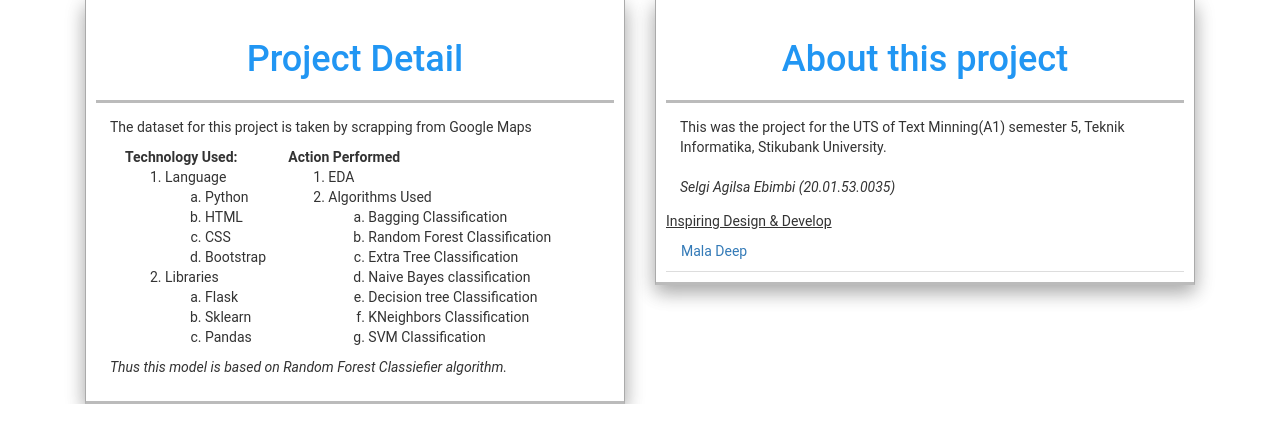
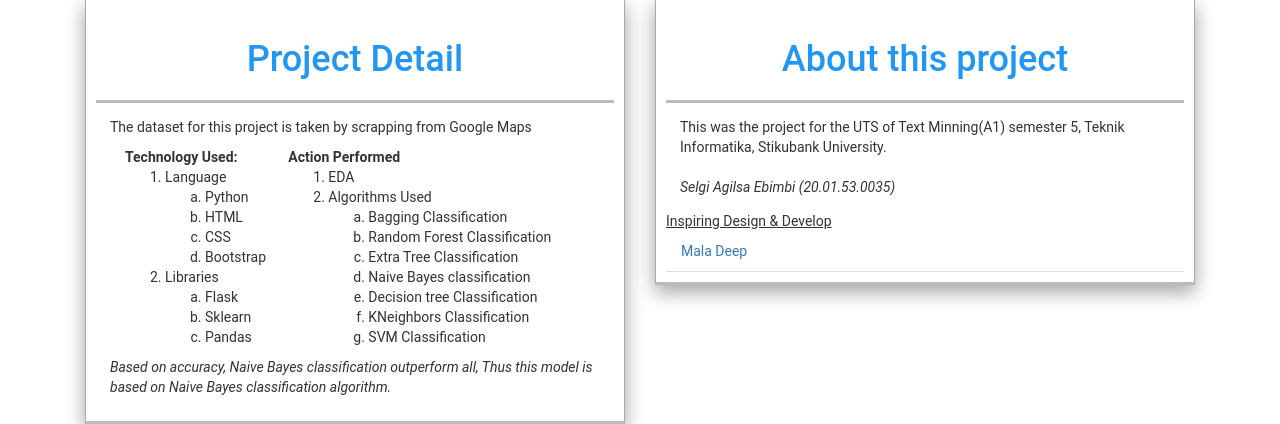
Before and after one commit to SelgiAgilsa/uts-textminning, a Flask app: page / in a window 1280 px wide. Shown: the part 641-1065 px from the top of the page. Run offline with Flask 2, Linux system fonts and the light colour scheme; some libraries are stand-ins or nearby versions.

Commit message:
Update home.html

```diff
--- a/templates/home.html
+++ b/templates/home.html
@@ -166,7 +166,7 @@
 
 
 </div>
-<i>Thus this model is based on Random Forest Classiefier algorithm.</i>
+<i>Based on accuracy, Naive Bayes classification outperform all, Thus this model is based on Naive Bayes classification algorithm.</i>
 
 
 
```
